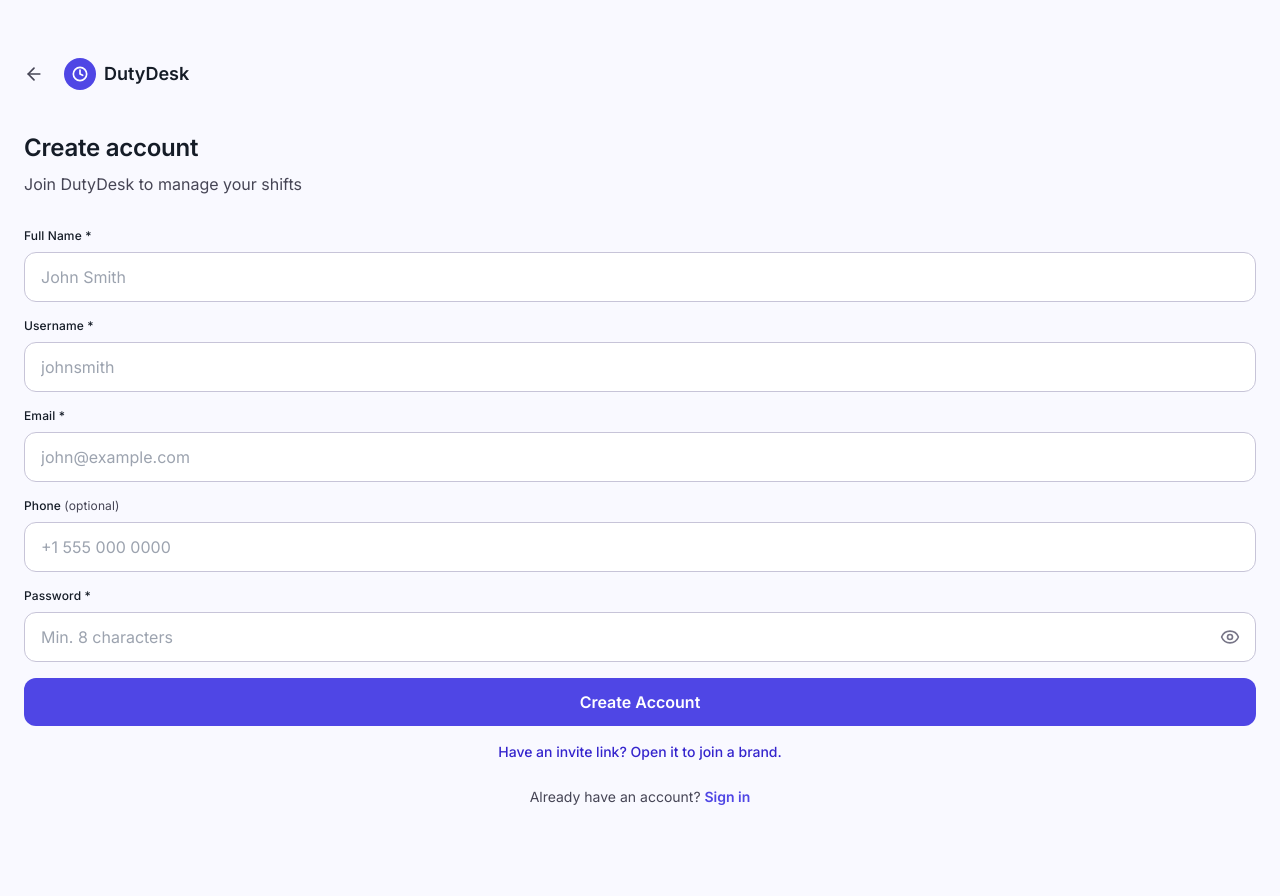
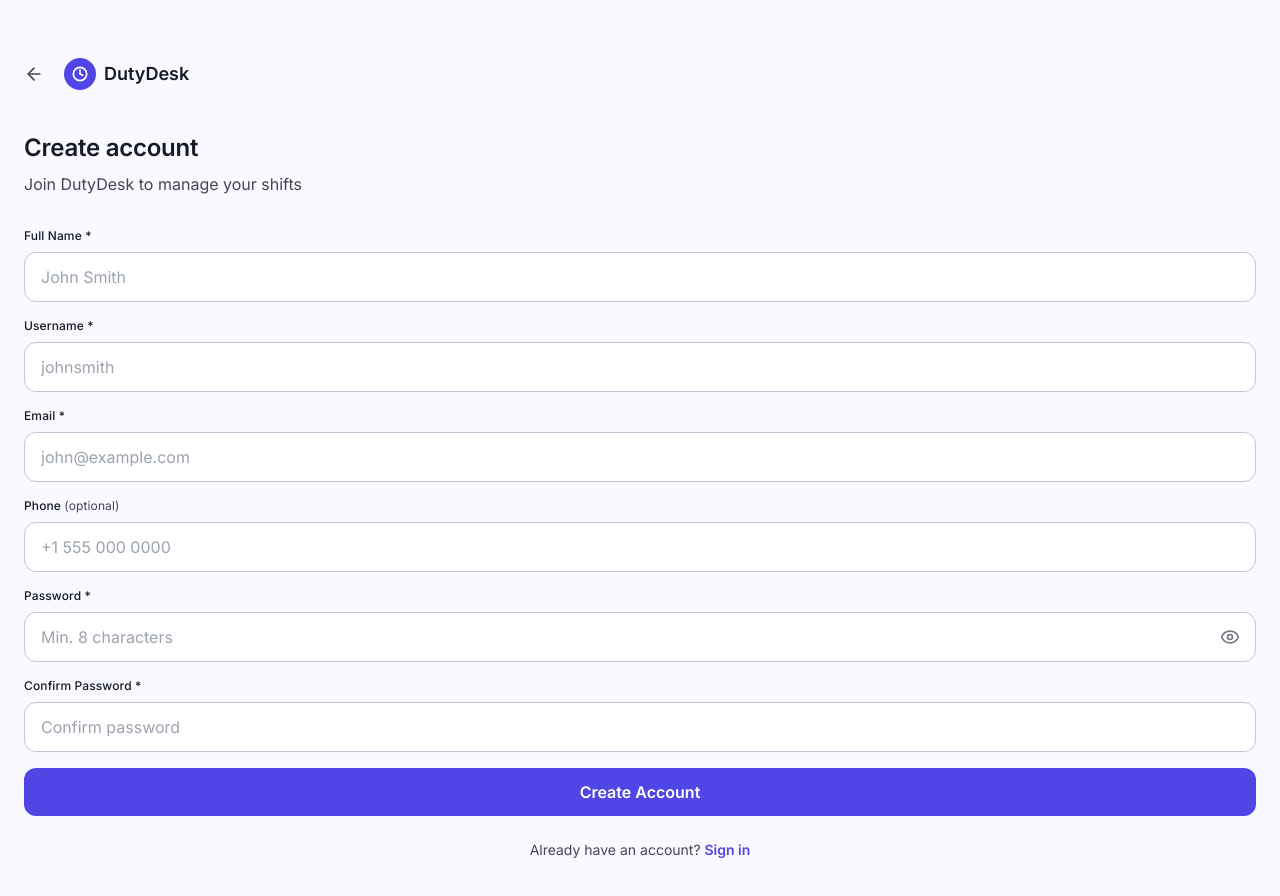
Before and after one commit to rasaljaman/dutydesk, a React (Vite) app: page /signup in a window 1280 px wide. Shown: the top 896 px of the page. Before the commit the page ends 847 px from the top, so only its background shows below. Built offline with nearby package versions, Linux system fonts and the light colour scheme; no server answers.

Commit message:
feat: add confirm password and remove invite text

```diff
--- a/src/pages/public/SignupPage.jsx
+++ b/src/pages/public/SignupPage.jsx
@@ -9,19 +9,9 @@
   const navigate = useNavigate()
   const [searchParams] = useSearchParams()
   const redirect = searchParams.get('redirect')
-  const [form, setForm] = useState({ name: '', username: '', email: '', phone: '', password: '' })
+  const [form, setForm] = useState({ name: '', username: '', email: '', phone: '', password: '', confirmPassword: '' })
   const [showPassword, setShowPassword] = useState(false)
   const [loading, setLoading] = useState(false)
-
-  const handleInvitePrompt = () => {
-    const link = window.prompt('Please paste your invite link or code:')
-    if (!link) return
-    let token = link
-    if (link.includes('/join/')) {
-      token = link.split('/join/')[1].split('?')[0]
-    }
-    navigate(`/join/${token}`)
-  }
 
   const update = (k, v) => setForm(prev => ({ ...prev, [k]: v }))
 
@@ -29,6 +19,7 @@
     e.preventDefault()
     if (!form.name || !form.username || !form.email || !form.password) return toast.error('Name, username, email, and password are required')
     if (form.password.length < 8) return toast.error('Password must be at least 8 characters')
+    if (form.password !== form.confirmPassword) return toast.error('Passwords do not match')
     setLoading(true)
     try {
       await signUp({ email: form.email, phone: form.phone || undefined, password: form.password, name: form.name, username: form.username.toLowerCase().replace(/\s/g, '_') })
@@ -84,16 +75,12 @@
             </button>
           </div>
         </div>
+        <div>
+          <label className="block text-label-md font-medium text-on-surface mb-2">Confirm Password *</label>
+          <input type={showPassword ? 'text' : 'password'} value={form.confirmPassword} onChange={e => update('confirmPassword', e.target.value)} placeholder="Confirm password" className="input-base" autoComplete="new-password" />
+        </div>
         <button type="submit" disabled={loading} className="btn-primary mt-2">
           {loading ? <span className="w-5 h-5 border-2 border-white border-t-transparent rounded-full animate-spin" /> : 'Create Account'}
-        </button>
-
-        <button
-          type="button"
-          onClick={handleInvitePrompt}
-          className="w-full text-center text-primary-600 font-medium text-body-md hover:underline mt-2"
-        >
-          Have an invite link? Open it to join a brand.
         </button>
       </form>
 
--- a/src/pages/public/WelcomePage.jsx
+++ b/src/pages/public/WelcomePage.jsx
@@ -59,9 +59,6 @@
         <Link to="/login" className="btn-secondary block text-center">
           I already have an account
         </Link>
-        <p className="text-label-md text-on-surface-variant text-center mt-2">
-          Have an invite link? Open it to join a brand.
-        </p>
       </div>
     </div>
   )
```
